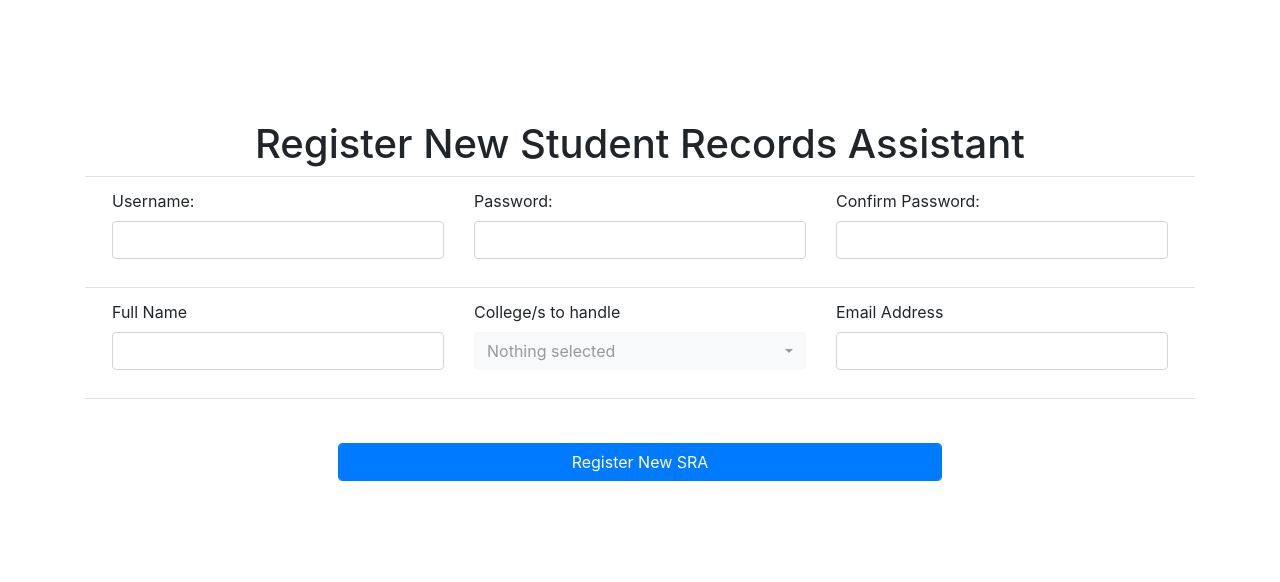
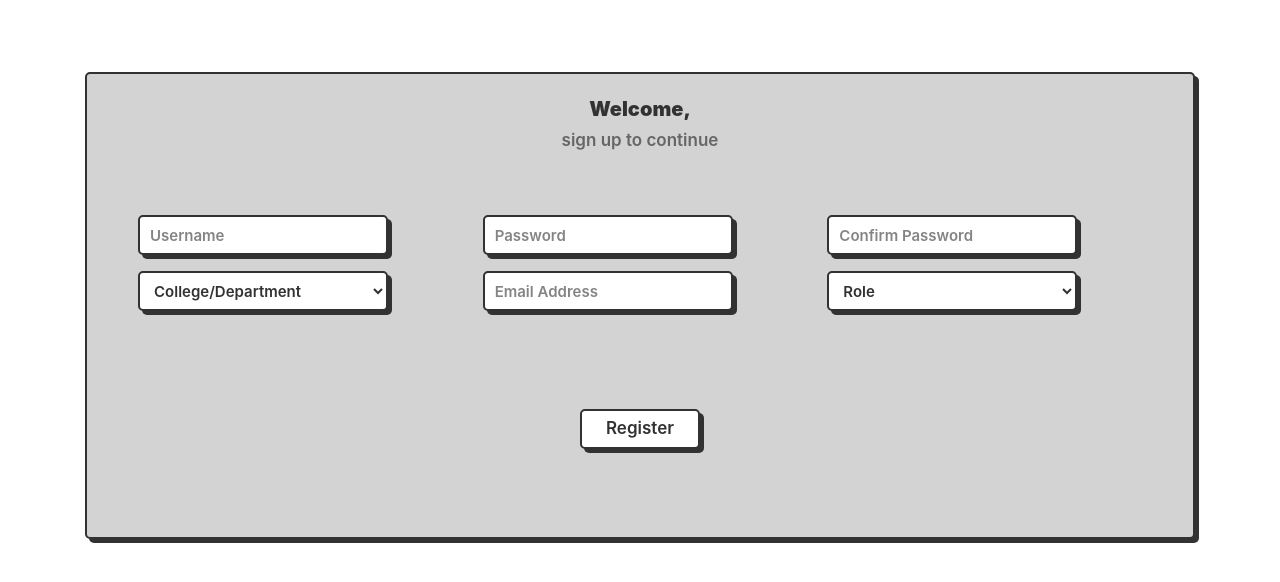
Before and after one commit to akichaaa/g5_classrec, a PHP site: page /register.php in a window 1280 px wide. Shown: the top 582 px of the page. Run offline with PHP 8.4, Linux system fonts and the light colour scheme; data comes from the database, SQL or seed files in the repository; data that the repository does not hold is empty.

Commit message:
Edit CSS or Add Form

```diff
--- a/register.php
+++ b/register.php
@@ -1,5 +1,5 @@
 <?php
-require_once $_SERVER['DOCUMENT_ROOT'].'/classrec/resource/php/class/core/init.php';
+require_once $_SERVER['DOCUMENT_ROOT'].'/g5_classrec/resource/php/class/core/init.php';
 $view = new view;
 ?>
 
@@ -11,6 +11,7 @@
    <meta charset="UTF-8">
    <meta name="viewport" content="width=device-width, initial-scale=1.0">
    <title>Registrar Portal</title>
+   <link rel="stylesheet" href="resource\css\style.css">
    <link rel="stylesheet" type="text/css"  href="vendor/css/bootstrap.min.css">
    <link href="vendor/css/all.css" rel="stylesheet">
    <link rel="stylesheet" type="text/css"  href="resource/css/styles.css">
@@ -18,79 +19,51 @@
 
  </head>
  <body>
-         <nav class="navbar navbar-dark bg-white shadow-sm slide-in-left">
-           <a class="navbar-brand" href="https://malolos.ceu.edu.ph/">
-             <img src="resource/img/logo.jpg" height="70" class="d-inline-block align-top"
-               alt="mdb logo"><h3 class="ib">
-           </a>
-           <a href="exportTableAdmin.php"><i class="fas fa-table ceucolor"></i></a>
-           <a href="statsAdmin.php"><i class="fas fa-chart-line ceucolor"></i></a>
-           <a href="userVerificationAdmin.php"><i class="fas fa-user-plus ceucolor"></i></a>
-           <a href="verificationAdmin.php"><i class="fas fa-user-graduate ceucolor"></i></a>
-           <a href="viewAlumniAdmin.php"><i class="fa fa-graduation-cap ceucolor"></i></a>
-           <a href="nTransactionAdmin.php"><i class="fas fa-file-upload ceucolor"></i></a>
-           <a href="view_pending_requests.php"><i class="fas fa-home ceucolor"></i></a>
-           <a href="https:/www.facebook.com/theCEUofficial/"><i class="fab fa-facebook-f ceucolor"></i></a>
-           <a href="https://www.instagram.com/ceuofficial/"><i class="fab fa-instagram ceucolor"></i></a>
-           <a href="https://twitter.com/ceumalolos"><i class="fab fa-twitter ceucolor"></i></a>
-         </nav>
 
          <div class="container mt-4 puff-in-center">
              <div class="row">
                  <div class="col-12">
-                     <h1 class="text-center">Register New Student Records Assistant</h1>
+                   <br />
+                   <br />
                  </div>
             </div>
             <?php
                 vald();
             ?>
-            <form action="" method="post">
+            <div class="register">
+              <form class="form"  method="post">
+                <div class="title text-center col-12">Welcome,<br><span>sign up to continue</span></div>
                 <table class="table ">
                     <tr>
-                        <td>
-                            <div class="row justify-content-center">
-                                <div class="form-group col-4">
-                                 <label for = "username" class=""> Username:</label>
-                                 <input class="form-control"  type = "text" name="username" id="username" value ="<?php echo input::get('username');?>" autocomplete="off" required />
+                        <!-- <td> -->
+                            <div class="row justify-content-center m-3">
+                                <div class="col-md-4">
+                                  <input type="text" placeholder="Username" name="username" class=" form-group input">
                                 </div>
-                                <div class="form-group col-4">
-                                 <label for = "password"> Password:</label>
-                                 <input type="password" class="form-control" name="password" id="password" value ="<?php echo input::get('password');?>" autocomplete="off"required/>
+                                  <div class="form-group col-md-4">
+                                  <input type="password" placeholder="Password" name="password" class="input">
                                 </div>
-                                <div class="form-group col-4">
-                                 <label for = "ConfirmPassword"> Confirm Password:</label>
-                                 <input type="password" class="form-control" name="ConfirmPassword" id="ConfirmPassword" value ="<?php echo input::get('ConfirmPassword');?>" autocomplete="off"required/>
+                                <div class="form-group col-md-4">
+                                    <input type="password" class="input" name="ConfirmPassword" id="ConfirmPassword" value ="<?php echo input::get('ConfirmPassword');?>"placeholder="Confirm Password" autocomplete="off"required/>
                                 </div>
-                             </div>
-                        </td>
-                    </tr>
-                    <tr>
-                        <td>
-                            <div class="row justify-content-center">
-                                <div class="form-group col-4">
-                                 <label for = "fullName" class=""> Full Name</label>
-                                 <input class="form-control"  type = "text" name="fullName" id="fullName" value ="<?php echo input::get('fullName');?>"/required>
-                                </div>
-                                <div class="form-group col-4">
-                                  <label for="College" >College/s to handle</label>
-                                      <select id="College" name="College[]" class="selectpicker form-control" data-live-search="true" multiple required>
-                                        <?php $view->collegeSP2();?>
+                                  <div class= " form-group col-md-4">
+                                    <select id="College" class="input" name="College[]" class="selectpicker  " data-live-search="true"  required>
+                                      <option selected>College/Department</option> <?php $view->collegeSP2();?>
                                     </select>
                                   </div>
-                                <div class="form-group col-4">
-                                 <label for = "email" class=""> Email Address</label>
-                                 <input class="form-control"  type = "text" name="email" id="email" value ="<?php echo input::get('email');?>"/required>
+                                  <div class=" form-group col-md-4">
+                                    <input class="form-contro input" placeholder="Email Address" type = "text" name="email" id="email" value ="<?php echo input::get('email');?>"/required>
+                                    <input type="hidden"class="input" name ="Token" value="<?php echo Token::generate();?>" />
                                   </div>
+                                  <div class="form-group col-md-4">
+                                      <select id="role" class="input" name="Role[]" class="selectpicker" data-live-search="true"   /required>
+                                        <option selected>Role</option> <?php $view->roleSP2();?>
+                                    </select>
                                   </div>
-                        </td>
-                    </tr>
-                    <tr>
-                        <td>
-                            <div class="row justify-content-center">
-                                <div class="form-group col-7">
+                                  <div class="form-group col-md-4" >
                                     <label  >&nbsp;</label>
                                     <input type="hidden" name ="Token" value="<?php echo Token::generate();?>" />
-                                 <input type="submit" value="Register New SRA" class=" form-control btn btn-primary" />
+                                    <input class="button-confirm input" type="submit" value="Register" />
                                   </div>
                               </div>
                             </td>
@@ -99,18 +72,7 @@
                     </form>
                   </div>
  </body>
- <footer id="sticky-footer" class="py-4 bg-dark text-white-50 fixed-bottom  slide-in-right">
-   <div class="container text-center">
-       <div class="row">
-           <div class="col col-sm-5 text-left">
-               <small>Copyright &copy;Centro Escolar University     Office of the Registrar 2019</small>
-           </div>
-           <div class="col text-right">
-               <small>Created by: Reymart Bolasoc, Amelia Valencia , James Mangalile, Kenneth De Leon , Pamela Reyes , Ellen Mijares</small>
-           </div>
-       </div>
-   </div>
- </footer>
+
      <script src="vendor/js/jquery.js"></script>
      <script src="vendor/js/popper.js"></script>
      <script src="vendor/js/bootstrap.min.js"></script>
--- /dev/null
+++ b/resource/css/style.css
@@ -0,0 +1,107 @@
+.register{
+  max-height: 100vh;
+}
+body{
+  max-height: 100vh;
+}
+
+.form {
+  --input-focus: #2d8cf0;
+  --font-color: #323232;
+  --font-color-sub: #666;
+  --bg-color: #fff;
+  --main-color: #323232;
+  padding: 20px;
+  background: lightgrey;
+  display: flex;
+  flex-direction: column;
+  align-items: flex;
+  justify-content: center;
+  gap: 20px;
+  border-radius: 5px;
+  border: 2px solid var(--main-color);
+  box-shadow: 4px 4px var(--main-color);
+}
+
+.title {
+  color: var(--font-color);
+  font-weight: 900;
+  font-size: 20px;
+  margin-bottom: 25px;
+}
+
+.title span {
+  color: var(--font-color-sub);
+  font-weight: 600;
+  font-size: 17px;
+}
+
+.input {
+  width: 250px;
+  height: 40px;
+  border-radius: 5px;
+  border: 2px solid var(--main-color);
+  background-color: var(--bg-color);
+  box-shadow: 4px 4px var(--main-color);
+  font-size: 15px;
+  font-weight: 600;
+  color: var(--font-color);
+  padding: 5px 10px;
+  outline: none;
+}
+
+.input::placeholder {
+  color: var(--font-color-sub);
+  opacity: 0.8;
+}
+
+.input:focus {
+  border: 2px solid var(--input-focus);
+}
+
+.login-with {
+  display: flex;
+  gap: 20px;
+}
+
+.button-log {
+  cursor: pointer;
+  width: 40px;
+  height: 40px;
+  border-radius: 100%;
+  border: 2px solid var(--main-color);
+  background-color: var(--bg-color);
+  box-shadow: 4px 4px var(--main-color);
+  color: var(--font-color);
+  font-size: 25px;
+  display: flex;
+  justify-content: center;
+  align-items: center;
+}
+
+.icon {
+  width: 24px;
+  height: 24px;
+  fill: var(--main-color);
+}
+
+.button-log:active, .button-confirm:active {
+  box-shadow: 0px 0px var(--main-color);
+  transform: translate(3px, 3px);
+}
+
+.button-confirm {
+  margin: 50px auto 0 auto;
+  width: 120px;
+  height: 40px;
+  border-radius: 5px;
+  border: 2px solid var(--main-color);
+  background-color: var(--bg-color);
+  box-shadow: 4px 4px var(--main-color);
+  font-size: 17px;
+  font-weight: 600;
+  color: var(--font-color);
+  cursor: pointer;
+  justify-content: center;
+  display: flex;
+}
--- a/resource/php/class/core/init.php
+++ b/resource/php/class/core/init.php
@@ -19,11 +19,11 @@
 );
 
 spl_autoload_register(function($class){
-    require_once $_SERVER['DOCUMENT_ROOT'].'/classrec/resource/php/class/'.$class.'.php';
+    require_once $_SERVER['DOCUMENT_ROOT'].'/g5_classrec/resource/php/class/'.$class.'.php';
 
 });
-require_once $_SERVER['DOCUMENT_ROOT'].'/classrec/resource/php/functions/sanitize.php';
-require_once $_SERVER['DOCUMENT_ROOT'].'/classrec/resource/php/functions/funct.php';
+require_once $_SERVER['DOCUMENT_ROOT'].'/g5_classrec/resource/php/functions/sanitize.php';
+require_once $_SERVER['DOCUMENT_ROOT'].'/g5_classrec/resource/php/functions/funct.php';
 if(Cookie::exists(Conf::get('remember/cookie_name')) && !Session::exists(Conf::get('session/session_name'))){
     $hash = Cookie::get(Conf::get('remember/cookie_name'));
     $hashCheck = DB::getInstance()->get('user_session', array('hash','=',$hash));
--- a/resource/php/class/view.php
+++ b/resource/php/class/view.php
@@ -1,5 +1,5 @@
 <?php
-require_once $_SERVER['DOCUMENT_ROOT'].'/classrec/resource/php/class/core/init.php';
+require_once $_SERVER['DOCUMENT_ROOT'].'/g5_classrec/resource/php/class/core/init.php';
 require_once 'config.php';
 
 class view extends config{
@@ -16,6 +16,18 @@
                   echo 'success';
                 }
         }
+        public function roleSP2(){
+            $config = new config;
+            $con = $config->con();
+            $sql = "SELECT * FROM `role`";
+            $data = $con-> prepare($sql);
+            $data ->execute();
+            $rows =$data-> fetchAll(PDO::FETCH_OBJ);
+                foreach ($rows as $row) {
+                  echo '<option data-tokens=".'.$row->role.'." value="'.$row->role.'">'.$row->role.'</option>';
+                  echo 'success';
+                }
+        }
 
         public function getdpSRA(){
             $user = new user();
```
Also changed, not shown: vendor/css/style.css (added, +98 -0 lines). Lines whose indentation alone changed are shown as unchanged.
